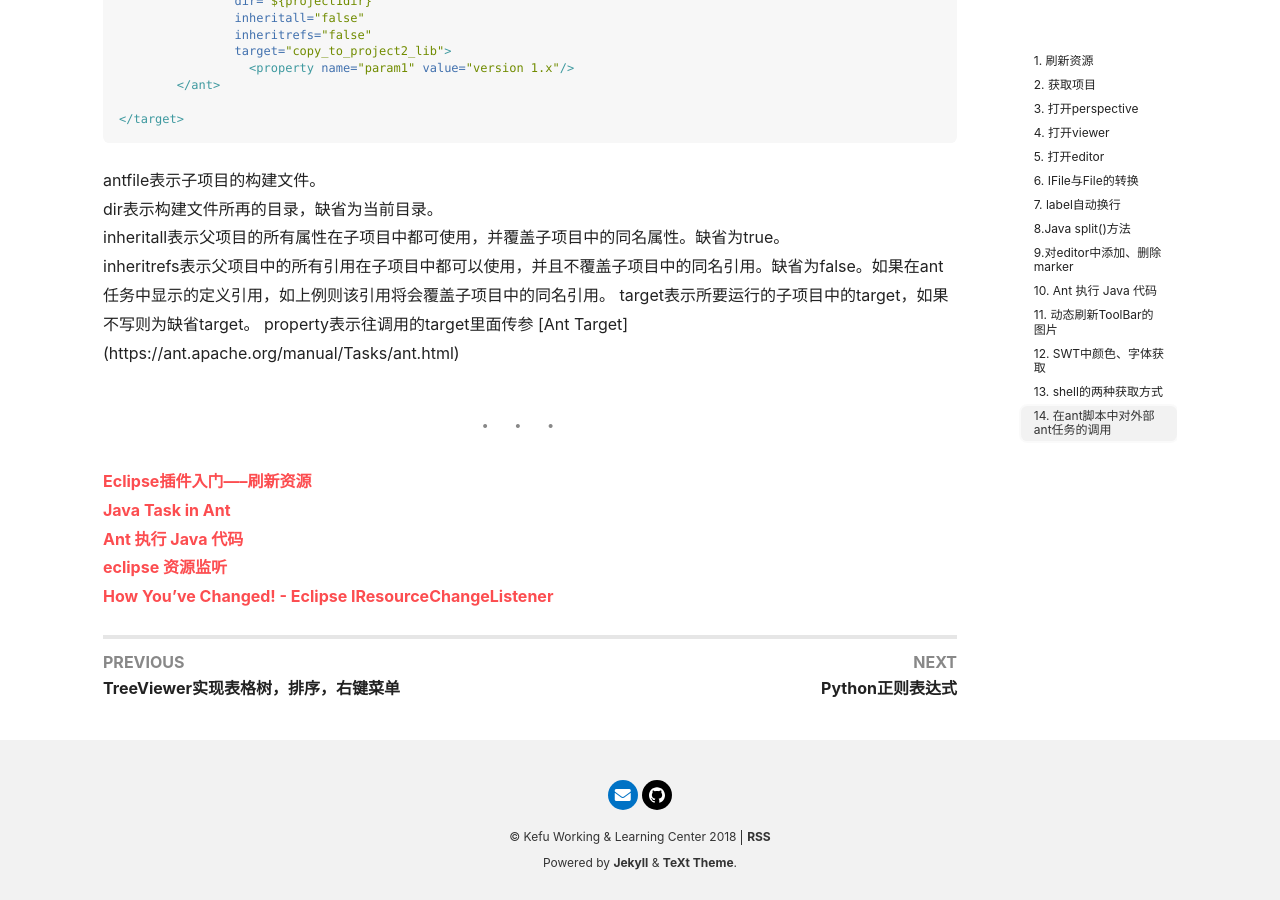
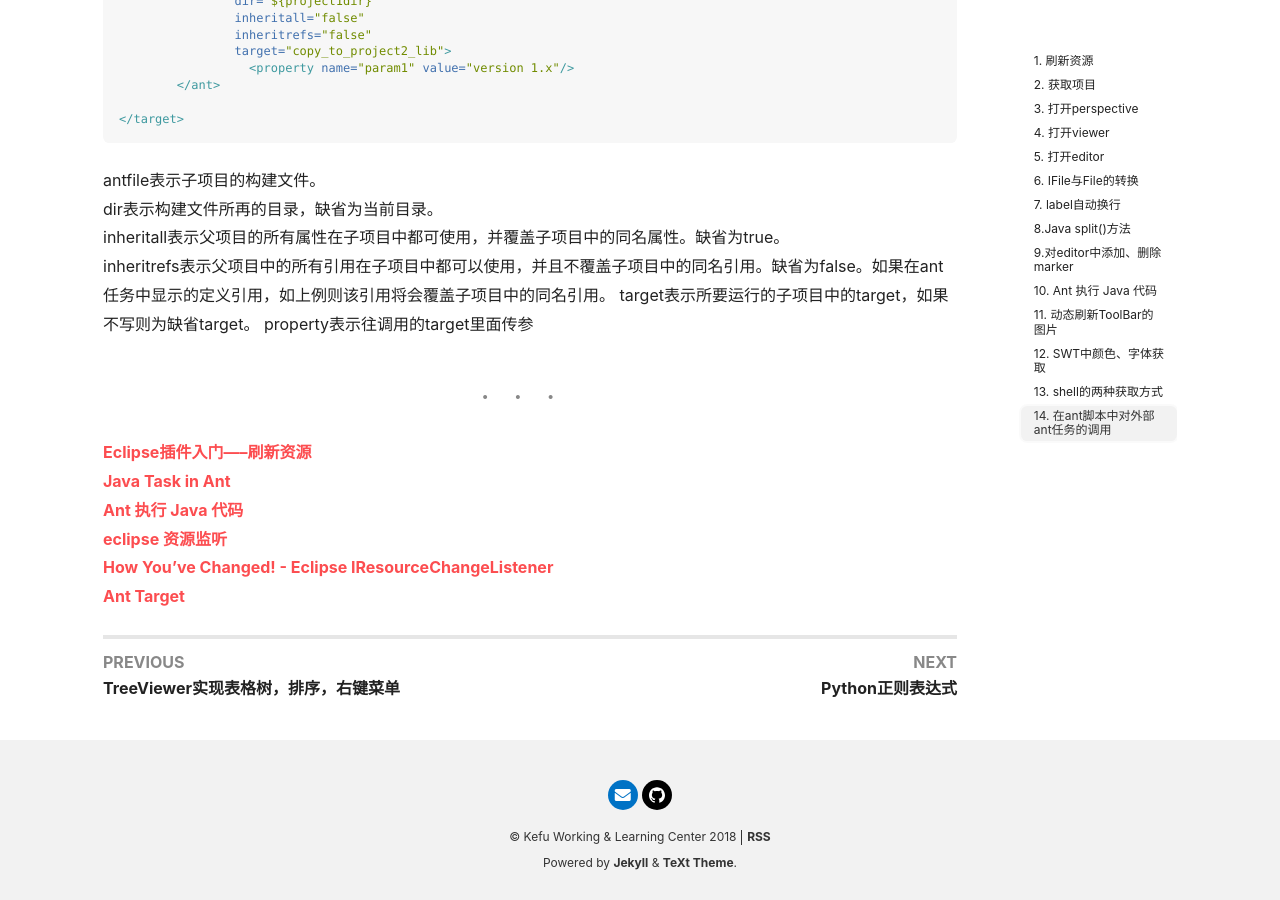
Before and after one commit to kefuzheng/kefuzheng.github.io, a Jekyll site: the page built from _posts/2019-11-26-eclipse-plugin-knowledge.md, in a window 1280 px wide and 900 px high, scrolled down 5841 px. Built offline with Jekyll 4.4.1, drawn with Linux system fonts in a browser that asks for light colours; nearby versions of some CDN libraries.

Commit message:
move ref file

```diff
--- a/_posts/2019-11-26-eclipse-plugin-knowledge.md
+++ b/_posts/2019-11-26-eclipse-plugin-knowledge.md
@@ -274,7 +274,6 @@ inheritall表示父项目的所有属性在子项目中都可使用，并覆盖
 inheritrefs表示父项目中的所有引用在子项目中都可以使用，并且不覆盖子项目中的同名引用。缺省为false。如果在ant任务中显示的定义引用，如上例<reference refid="filter.set">则该引用将会覆盖子项目中的同名引用。
 target表示所要运行的子项目中的target，如果不写则为缺省target。
 property表示往调用的target里面传参
-[Ant Target](https://ant.apache.org/manual/Tasks/ant.html)
 
 
 ----
```
Also changed, not shown: other parts of _posts/2019-11-26-eclipse-plugin-knowledge.md (+1 -0 lines).
